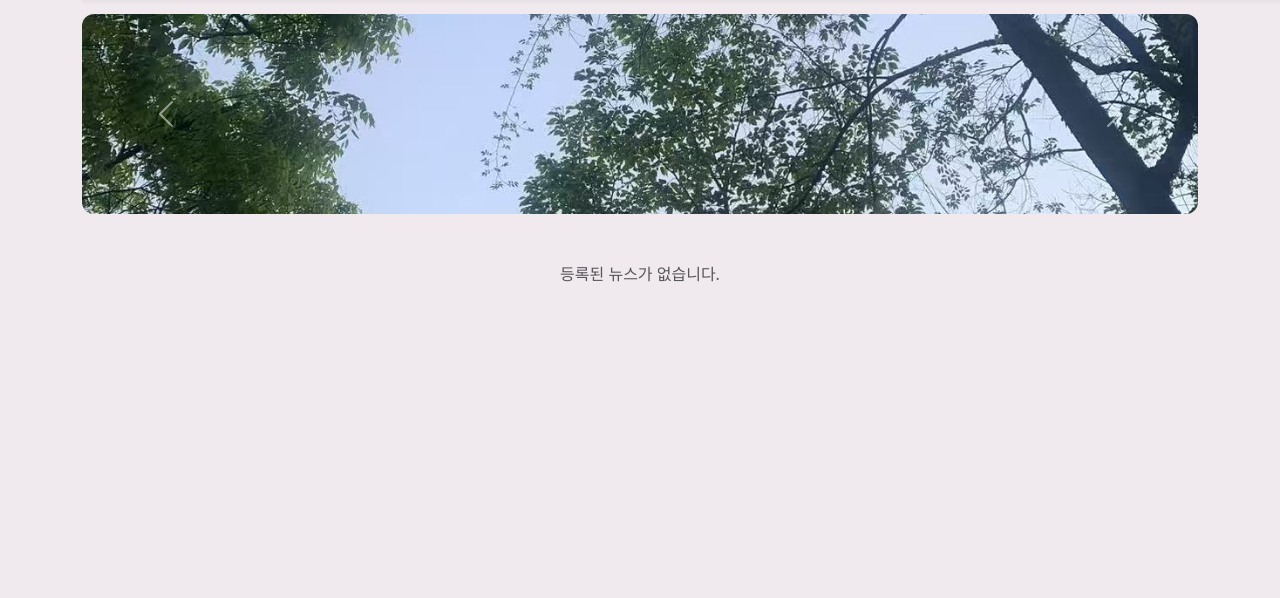
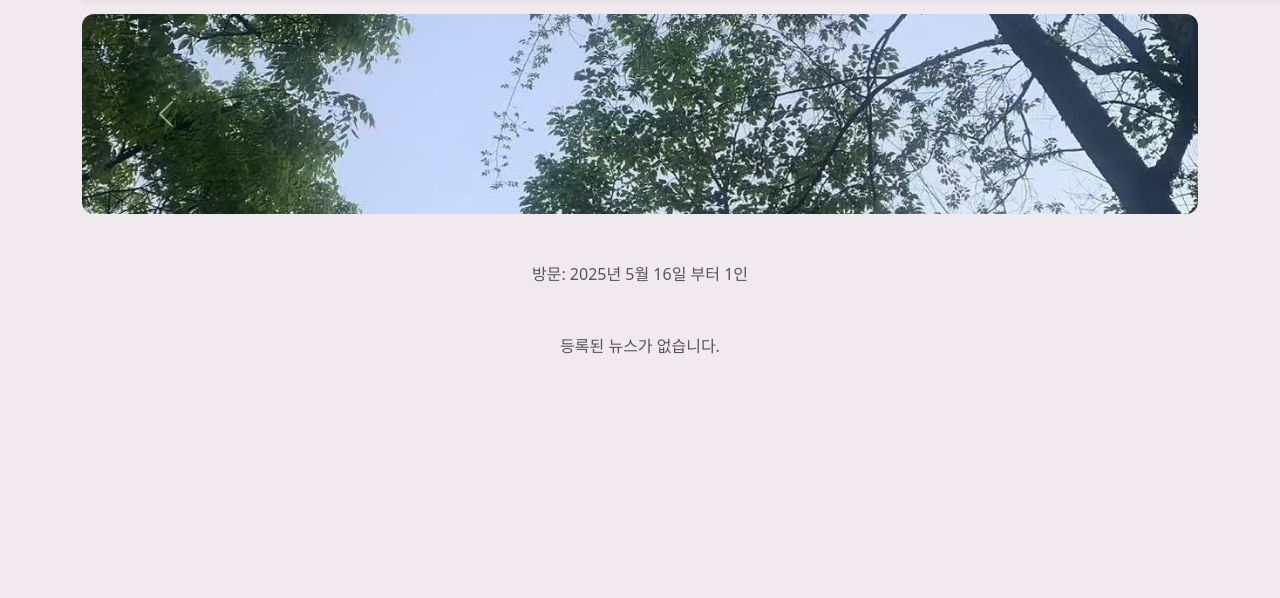
Before and after one commit to Xummu/GredLink, a Flask app: page /home in a window 1280 px wide. Shown: the part 56-654 px from the top of the page. Run offline with Flask 3, Linux system fonts and the light colour scheme; data comes from the database, SQL or seed files in the repository; data that the repository does not hold is empty; some libraries are stand-ins or nearby versions.

Commit message:
방문인수 기능 추가

```diff
--- /dev/null
+++ b/models/visit.py
@@ -0,0 +1,6 @@
+from extensions import db
+
+
+class VisitCounter(db.Model):
+    id = db.Column(db.Integer, primary_key=True)
+    count = db.Column(db.Integer, default=0)
--- a/routes/main.py
+++ b/routes/main.py
@@ -13,6 +13,7 @@ from models.news import News
 from models.job import Job
 from models.viewed_job import ViewedJob
 from models.chat import ChatRelation,Message
+from models.visit import VisitCounter
 
 main_bp = Blueprint('main', __name__)
 
@@ -22,12 +23,22 @@ def index():
 
 @main_bp.route('/home')
 def home():
+
+    counter = VisitCounter.query.get(1)
+    if not counter:
+        counter = VisitCounter(id=1,count=1)
+        db.session.add(counter)
+    else:
+        counter.count += 1
+    db.session.commit()
+
     carousels = Carousel.query.all()
     news_list = News.query.order_by(News.created_at.desc()).all()
+
     if current_user.is_authenticated:
-        return render_template('home.html', role=current_user.role, images=carousels, news_list=news_list)
+        return render_template('home.html', role=current_user.role, images=carousels, news_list=news_list,counter=counter)
     else:
-        return render_template('home.html', images=carousels,news_list=news_list)
+        return render_template('home.html', images=carousels,news_list=news_list,counter=counter)
 
 
 @main_bp.route('/home/new_detail/<int:news_id>')
--- a/templates/home.html
+++ b/templates/home.html
@@ -168,6 +168,9 @@
 
 
     <!-- 뉴스 카드 -->
+    <div class="text-center text-muted mt-5">
+            <p>방문: 2025년 5월 16일 부터 {{ counter.count }}인</p>
+        </div>
     {% if news_list %}
         {% for item in news_list %}
         <div class="news-card" data-search="{{ item.title }}">
```
Also changed, not shown: routes/admin.py (+7 -3 lines).
